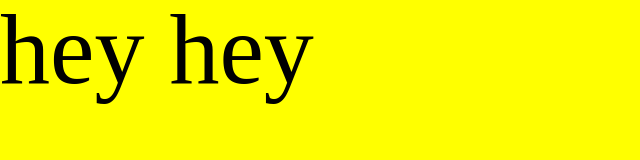
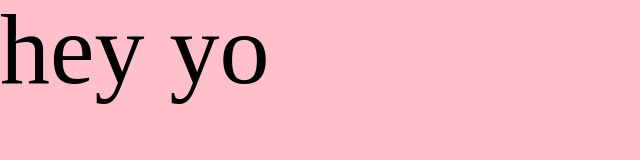
Before and after one commit to miriamcrystal/gulp-test, a plain HTML site: page index.html in a window 1280 px wide. Shown: the whole page, without its empty margins (0-640 px from the left). Drawn offline with Linux system fonts and the light colour scheme.

Commit message:
Update 2015-06-03T15:53:39.601Z

```diff
--- a/css/_defaults.scss
+++ b/css/_defaults.scss
@@ -1,5 +1,5 @@
 body {
-  background: yellow;
+  background: pink;
   font-size: 100px
 
 }
--- a/index.html
+++ b/index.html
@@ -7,7 +7,7 @@
   </head>
 
   <body>
-    <h1>hey hey </h1>
+    <h1>hey yo </h1>
   </body>
 
 </html>
```
Also changed, not shown: css/main.css.
